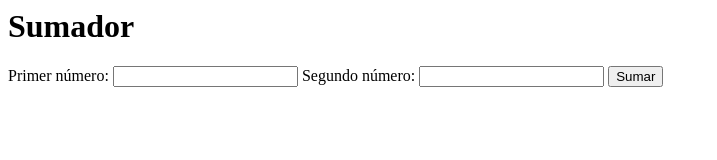
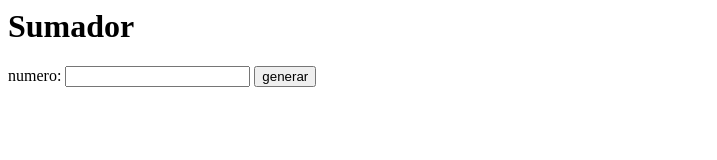
Before and after one commit to vdevivii/FizzBuzz, a website built with Parcel: page index.html in a window 1280 px wide. Shown: the whole page, without its empty margins (0-717 px from the left). Built offline with nearby package versions, Linux system fonts and the light colour scheme.

Commit message:
1 Y 2 REGLAS

```diff
--- a/index.html
+++ b/index.html
@@ -1,12 +1,10 @@
 <html>
   <body>
     <h1>Sumador</h1>
-    <form id="sumar-form">
-      <label for="primer-numero">Primer número:</label>
+    <form id="fizzbuzz-form">
+      <label for="numero">numero:</label>
       <input type="number" id="primer-numero" />
-      <label for="segundo-numero">Segundo número:</label>
-      <input type="number" id="segundo-numero" />
-      <input type="submit" value="Sumar" id="sumar-button" />
+      <input type="submit" value="generar" id="fizzbuzz-button" />
     </form>
     <div id="resultado-div"></div>
 
--- a/src/presenter.js
+++ b/src/presenter.js
@@ -1,4 +1,6 @@
 import sumar from "./sumador";
+
+
 
 const first = document.querySelector("#primer-numero");
 const second = document.querySelector("#segundo-numero");
```
Also changed, not shown: src/fizzbuzz.js (added, +7 -0 lines), src/fizzbuzz.spec.js (added, +12 -0 lines).
